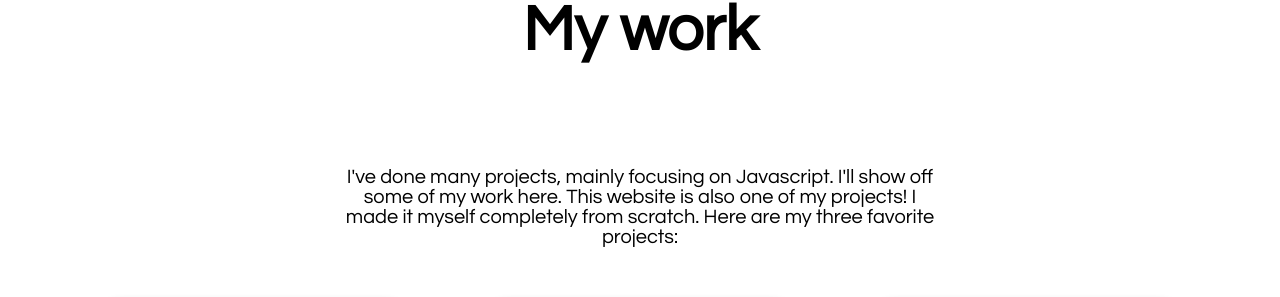
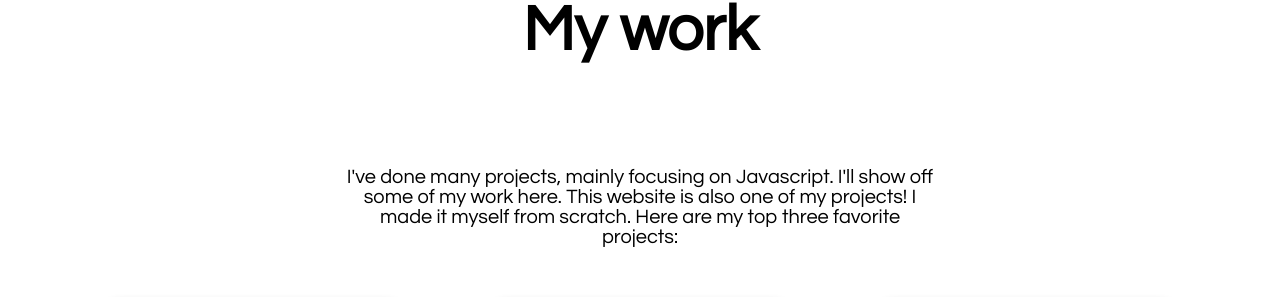
Before and after one commit to niconap/portfolio-old, a plain HTML site: page index.html in a window 1280 px wide. Shown: the part 2159-2456 px from the top of the page. Drawn offline with Linux system fonts and the light colour scheme.

Commit message:
Edit text

```diff
--- a/index.html
+++ b/index.html
@@ -63,7 +63,7 @@
   </div>
   <div id="work">
     <h1 id="worktitle">My work</h1>
-    <p class="workdescription">I've done many projects, mainly focusing on Javascript. I'll show off some of my work here. This website is also one of my projects! I made it myself completely from scratch. Here are my three favorite projects:</p>
+    <p class="workdescription">I've done many projects, mainly focusing on Javascript. I'll show off some of my work here. This website is also one of my projects! I made it myself from scratch. Here are my top three favorite projects:</p>
     <a class="projectlink" target="_blank" href="https://niconap.github.io/battleship/">
       <div class="project">
         <div class="projectinfo">
```
